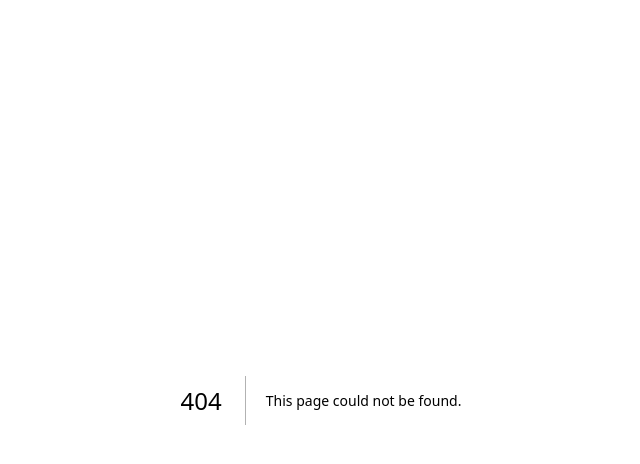
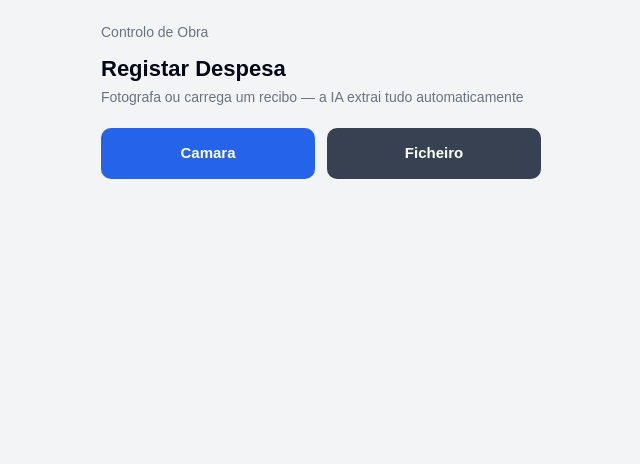
Before and after one commit to BailaoHugo/gestao-construcao, a Next.js app: page /despesas/scan in a window 1280 px wide. Before the commit this address had no page. Shown: the top 464 px of the page, without its empty margins (319-959 px from the left). Built offline with nearby package versions, Linux system fonts and the light colour scheme.

Commit message:
feat: add /despesas/scan page with camera, upload and GPT-4o Vision

```diff
--- /dev/null
+++ b/src/app/despesas/scan/page.tsx
@@ -0,0 +1,184 @@
+'use client';
+import { useState, useRef } from 'react';
+
+const CATS = ['Material de obra','Ferramentas','Combustivel','Alimentacao','Subcontratacao','Transporte','Outros'];
+
+interface Dados {
+  fornecedor?: string; nif?: string; data?: string;
+  valor_total?: number | null; valor_sem_iva?: number | null; iva?: number | null;
+  descricao?: string; categoria?: string;
+}
+
+const inp: React.CSSProperties = {
+  width:'100%', padding:'10px 12px', border:'1px solid #d1d5db',
+  borderRadius:8, fontSize:15, boxSizing:'border-box', background:'#fff',
+};
+
+function Btn({ label, color, onClick, full, disabled }: { label:string; color:string; onClick?:()=>void; full?:boolean; disabled?:boolean }) {
+  return (
+    <button onClick={onClick} disabled={disabled} style={{
+      background: disabled ? '#9ca3af' : color, color:'#fff', border:'none',
+      borderRadius:10, padding:'14px 20px', fontSize:15, fontWeight:600,
+      cursor: disabled ? 'default' : 'pointer', width: full ? '100%' : undefined,
+      flex: full ? undefined : 1, textAlign:'center',
+    }}>{label}</button>
+  );
+}
+
+export default function ScanDespesa() {
+  const [preview, setPreview] = useState('');
+  const [scanning, setScanning] = useState(false);
+  const [dados, setDados] = useState<Dados | null>(null);
+  const [obra, setObra] = useState('');
+  const [notas, setNotas] = useState('');
+  const [saving, setSaving] = useState(false);
+  const [saved, setSaved] = useState(false);
+  const [erro, setErro] = useState('');
+  const inputRef = useRef<HTMLInputElement>(null);
+
+  const handleFile = async (f: File) => {
+    setDados(null); setSaved(false); setErro('');
+    setPreview(URL.createObjectURL(f));
+    setScanning(true);
+    try {
+      const form = new FormData();
+      form.append('file', f);
+      const r = await fetch('/api/despesas/scan', { method:'POST', body:form });
+      const j = await r.json();
+      if (!r.ok) throw new Error(j.error || 'Erro');
+      setDados(j);
+    } catch(e) {
+      setErro(e instanceof Error ? e.message : 'Erro ao digitalizar');
+    } finally {
+      setScanning(false);
+    }
+  };
+
+  const openCamera = () => {
+    if (!inputRef.current) return;
+    inputRef.current.setAttribute('capture','environment');
+    inputRef.current.click();
+  };
+  const openFile = () => {
+    if (!inputRef.current) return;
+    inputRef.current.removeAttribute('capture');
+    inputRef.current.click();
+  };
+
+  const guardar = async () => {
+    if (!dados) return;
+    setSaving(true); setErro('');
+    try {
+      const r = await fetch('/api/despesas/registar', {
+        method:'POST', headers:{'Content-Type':'application/json'},
+        body: JSON.stringify({ ...dados, obra, notas }),
+      });
+      const j = await r.json();
+      if (!r.ok) throw new Error(j.error || 'Erro');
+      setSaved(true);
+    } catch(e) {
+      setErro(e instanceof Error ? e.message : 'Erro ao guardar');
+    } finally {
+      setSaving(false);
+    }
+  };
+
+  if (saved) return (
+    <div style={{display:'flex',flexDirection:'column',alignItems:'center',justifyContent:'center',minHeight:'100vh',padding:24,fontFamily:'sans-serif'}}>
+      <div style={{fontSize:72}}>✅</div>
+      <h2 style={{color:'#065f46',margin:'16px 0 8px'}}>Despesa registada!</h2>
+      <Btn label="Nova despesa" color="#2563eb" onClick={() => { setPreview(''); setDados(null); setSaved(false); setObra(''); setNotas(''); setErro(''); }} />
+      <a href="/controlo-obra" style={{marginTop:16,color:'#6b7280',fontSize:14}}>Voltar ao Controlo de Obra</a>
+    </div>
+  );
+
+  return (
+    <div style={{maxWidth:480,margin:'0 auto',padding:20,fontFamily:'sans-serif',paddingBottom:80}}>
+      <div style={{marginBottom:20}}>
+        <a href="/controlo-obra" style={{color:'#6b7280',fontSize:14,textDecoration:'none'}}>Controlo de Obra</a>
+        <h1 style={{fontSize:22,fontWeight:700,margin:'8px 0 2px'}}>Registar Despesa</h1>
+        <p style={{color:'#6b7280',fontSize:14,margin:0}}>Fotografa ou carrega um recibo — a IA extrai tudo automaticamente</p>
+      </div>
+
+      {!preview && (
+        <div style={{display:'flex',gap:12,marginBottom:24}}>
+          <Btn label="Camara" color="#2563eb" onClick={openCamera} />
+          <Btn label="Ficheiro" color="#374151" onClick={openFile} />
+          <input ref={inputRef} type="file" accept="image/*,application/pdf"
+            style={{display:'none'}}
+            onChange={e => { const f=e.target.files?.[0]; if(f) handleFile(f); e.target.value=''; }}
+          />
+        </div>
+      )}
+
+      {preview && (
+        <div style={{marginBottom:16,position:'relative'}}>
+          <img src={preview} alt="Recibo" style={{width:'100%',borderRadius:12,maxHeight:240,objectFit:'cover'}} />
+          <button onClick={() => { setPreview(''); setDados(null); setErro(''); }}
+            style={{position:'absolute',top:8,right:8,background:'rgba(0,0,0,0.55)',color:'#fff',border:'none',borderRadius:16,padding:'4px 10px',cursor:'pointer',fontSize:13}}>
+            Mudar
+          </button>
+        </div>
+      )}
+
+      {scanning && (
+        <div style={{textAlign:'center',padding:32,color:'#6b7280'}}>
+          <div style={{fontSize:36,marginBottom:8}}>🔍</div>
+          <p style={{margin:0}}>A analisar com IA...</p>
+        </div>
+      )}
+
+      {erro && (
+        <div style={{background:'#fee2e2',border:'1px solid #fca5a5',borderRadius:8,padding:12,marginBottom:16,color:'#991b1b',fontSize:14}}>
+          {erro}
+        </div>
+      )}
+
+      {dados && !scanning && (
+        <div>
+          <div style={{background:'#f0fdf4',border:'1px solid #86efac',borderRadius:8,padding:10,marginBottom:16,fontSize:13,color:'#166534'}}>
+            Dados extraidos automaticamente — confirma ou corrige antes de guardar
+          </div>
+
+          {([
+            {label:'Fornecedor',key:'fornecedor',type:'text'},
+            {label:'NIF',key:'nif',type:'text'},
+            {label:'Data',key:'data',type:'date'},
+            {label:'Valor total (c/ IVA)',key:'valor_total',type:'number'},
+            {label:'Valor sem IVA',key:'valor_sem_iva',type:'number'},
+            {label:'Taxa IVA (%)',key:'iva',type:'number'},
+            {label:'Descricao',key:'descricao',type:'text'},
+          ] as {label:string;key:keyof Dados;type:string}[]).map(({label,key,type}) => (
+            <div key={key} style={{marginBottom:12}}>
+              <label style={{display:'block',fontSize:12,fontWeight:600,color:'#374151',marginBottom:4}}>{label}</label>
+              <input type={type} style={inp}
+                value={(dados[key] ?? '') as string}
+                onChange={e => setDados(prev => ({...prev, [key]: type==='number' ? (parseFloat(e.target.value)||null) : e.target.value}))}
+              />
+            </div>
+          ))}
+
+          <div style={{marginBottom:12}}>
+            <label style={{display:'block',fontSize:12,fontWeight:600,color:'#374151',marginBottom:4}}>Categoria</label>
+            <select style={inp} value={dados.categoria||''} onChange={e => setDados(p=>({...p,categoria:e.target.value}))}>
+              <option value="">Seleciona...</option>
+              {CATS.map(c=><option key={c} value={c}>{c}</option>)}
+            </select>
+          </div>
+
+          <div style={{marginBottom:12}}>
+            <label style={{display:'block',fontSize:12,fontWeight:600,color:'#374151',marginBottom:4}}>Obra / Centro de Custo</label>
+            <input type="text" style={inp} value={obra} onChange={e=>setObra(e.target.value)} placeholder="Ex: Obra Lisboa, CC-001" />
+          </div>
+
+          <div style={{marginBottom:20}}>
+            <label style={{display:'block',fontSize:12,fontWeight:600,color:'#374151',marginBottom:4}}>Notas</label>
+            <textarea style={{...inp,resize:'vertical'} as React.CSSProperties} rows={2} value={notas} onChange={e=>setNotas(e.target.value)} />
+          </div>
+
+          <Btn label={saving ? 'A guardar...' : 'Guardar despesa'} color="#16a34a" onClick={guardar} full disabled={saving} />
+        </div>
+      )}
+    </div>
+  );
+}
```
